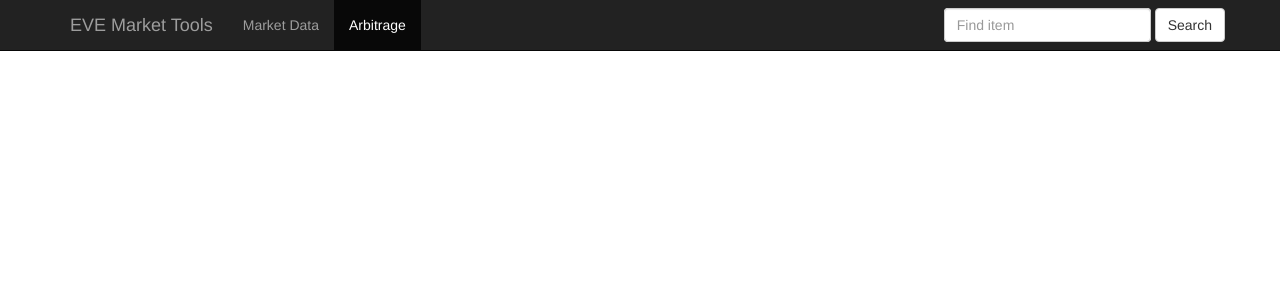
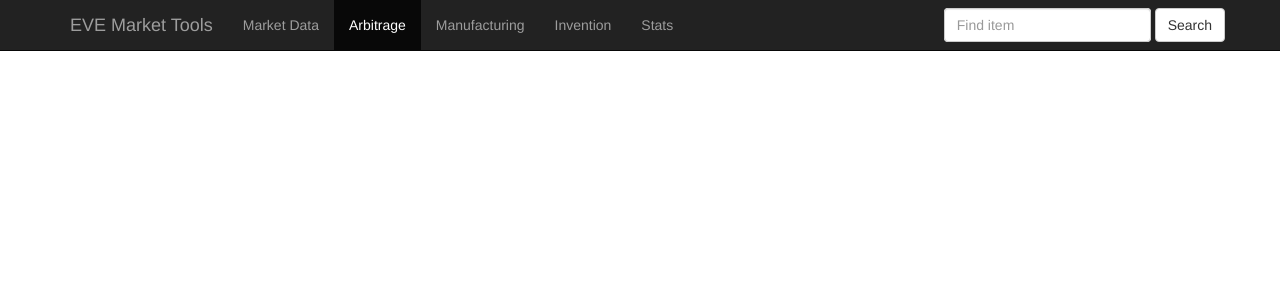
Before and after one commit to freebullets/emdr-process, a Django app: page /market/arbitrage/ in a window 1280 px wide. Shown: the top 300 px of the page. Run offline with Django 3.2, Linux system fonts and the light colour scheme; data that the repository does not hold is empty; some libraries are stand-ins or nearby versions.

Commit message:
added EMDR stats and other stuff

```diff
--- a/django/marketbrowser/templates/marketbrowser/arbitrage_index.html
+++ b/django/marketbrowser/templates/marketbrowser/arbitrage_index.html
@@ -17,16 +17,16 @@
         <th class="shrink">Forge Buy</th>
         <th class="shrink">Forge Units</th>
         <th class="shrink">Total Profit</th>
-        <th class="shrink">Date Difference</th>
+        <th class="shrink">Minutes Old</th>
     </tr>
     </thead>
     <tbody>
     {% for type in result %}
     <tr>
         <td class="shrink">{{ type.typename }}</td>
-        <td class="shrink">{{ type.citadelSell|floatformat:"2"|intcomma }}</td>
+        <td class="shrink"><a href="/market/{{type.citadelRegion}}/{{type.pk}}/">{{ type.citadelSell|floatformat:"2"|intcomma }}</a></td>
         <td class="shrink">{{ type.citadelUnits|intcomma }}</td>
-        <td class="shrink">{{ type.forgeBuy|floatformat:"2"|intcomma }}</td>
+        <td class="shrink"><a href="/market/{{type.forgeRegion}}/{{type.pk}}/">{{ type.forgeBuy|floatformat:"2"|intcomma }}</a></td>
         <td class="shrink">{{ type.forgeUnits|intcomma }}</td>
         <td class="shrink">{{ type.profit|floatformat:"2"|intcomma }}</td>
         <td class="shrink">{{ type.dateDiff }}</td>
--- a/django/marketbrowser/templates/marketbrowser/base.html
+++ b/django/marketbrowser/templates/marketbrowser/base.html
@@ -27,6 +27,9 @@
                 <ul class="nav navbar-nav">
                     <li class="{{ detail }}"><a href="{% url 'index' %}">Market Data</a></li>
                     <li class="{{ arbitrage }}"><a href="{% url 'arbitrage_index' %}">Arbitrage</a></li>
+                    <li class="{{ manufacturing }}"><a href="{% url 'manufacturing' %}">Manufacturing</a></li>
+                    <li class="{{ invention }}"><a href="{% url 'invention' %}">Invention</a></li>
+                    <li class="{{ stats }}"><a href="{% url 'stats' %}">Stats</a></li>
                 </ul>
                 <ul class="nav navbar-nav navbar-right">
                     <form class="navbar-form navbar-right" id="itemSearchBarForm" role="search" method="get" action="">
--- a/django/marketbrowser/urls.py
+++ b/django/marketbrowser/urls.py
@@ -7,5 +7,8 @@ urlpatterns = patterns('',
     url(r'^(?P<region_id>\d+)/(?P<type_id>\d+)/$', views.detail, name='detail'),
     url(r'^arbitrage/$', views.arbitrage_index, name='arbitrage_index'),
     url(r'^arbitrage/(?P<from_region_id>\d+)/(?P<to_region_id>\d+)/$', views.arbitrage, name='arbitrage'),
+    url(r'^manufacturing/$', views.index, name='manufacturing'),
+    url(r'^invention/$', views.index, name='invention'),
+    url(r'^stats/$', views.stats, name='stats'),
     url(r'^autocomplete_item\.json$', views.autocomplete_item, name='autocomplete_item')
 )
--- a/django/marketbrowser/views.py
+++ b/django/marketbrowser/views.py
@@ -2,6 +2,7 @@ from django.http import HttpResponse
 from django.shortcuts import render
 from django.template import RequestContext
 from common.models import Type, Region, MarketOrder, MarketHistory
+from django.db.models import Count, Avg, Max
 import json
 
 def index(request):
@@ -34,7 +35,9 @@ SELECT
     MAX(forge.price) forgeBuy,
     SUM(forge.volRemaining) forgeUnits,
     ((MAX(forge.price) - MIN(citadel.price)) * LEAST(SUM(citadel.volRemaining), SUM(forge.volRemaining))) profit,
-    ABS(TIMESTAMPDIFF(HOUR, MAX(forge.generationDate), MAX(citadel.generationDate))) dateDiff
+    ABS(TIMESTAMPDIFF(MINUTE, MAX(forge.generationDate), MAX(citadel.generationDate))) dateDiff,
+    forge.regionID forgeRegion,
+    citadel.regionID citadelRegion
 FROM `marketOrders` forge
 INNER JOIN `marketOrders` citadel
     ON citadel.typeID = forge.typeID
@@ -44,10 +47,10 @@ WHERE forge.regionID = 10000002 AND forge.bid = 1
     AND citadel.regionID = 10000033 AND citadel.bid = 0
     AND citadel.price < forge.price
     AND forge.minVolume = 1
-    AND ABS(TIMESTAMPDIFF(HOUR, forge.generationDate, citadel.generationDate)) < 24
+    AND ABS(TIMESTAMPDIFF(MINUTE, forge.generationDate, citadel.generationDate)) < 240
 GROUP BY forge.typeID, invTypes.typeName
 ORDER BY profit DESC
-LIMIT 10
+LIMIT 25
 """
     result = Type.objects.raw(sql, [])
     context = {
@@ -62,6 +65,23 @@ def arbitrage(request, from_region_id, to_region_id):
     }
     return render(request, 'marketbrowser/arbitrage.html', context)
 
+def stats(request):
+    items = Type.objects.all().aggregate(Count("typeid", distinct=True))
+    market_items = MarketOrder.objects.all().aggregate(Count("typeid", distinct=True))
+    from django.db import connection
+    import datetime
+    cursor = connection.cursor()
+    cursor.execute("SELECT AVG(UNIX_TIMESTAMP(generationdate)) as avgdate FROM marketOrders")
+    row = cursor.fetchone()
+    freshness = datetime.datetime.fromtimestamp(int(row[0]))
+    context = {
+        'stats': 'active',
+        'items': items,
+        'market_items': market_items,
+        'freshness': freshness
+    }
+    return render(request, 'marketbrowser/stats.html', context)
+
 def autocomplete_item(request):
     data = Type.objects.filter(typename__istartswith=request.GET.get('q', '')).exclude(marketgroupid__isnull=True).order_by('typename').select_related('marketgroupid').values('typeid', 'typename', 'marketgroupid__marketgroupname')[:5]
     return HttpResponse(json.dumps(list(data)), content_type="application/json")
```
Also changed, not shown: django/marketbrowser/templates/marketbrowser/stats.html (added, +13 -0 lines), README.md.
